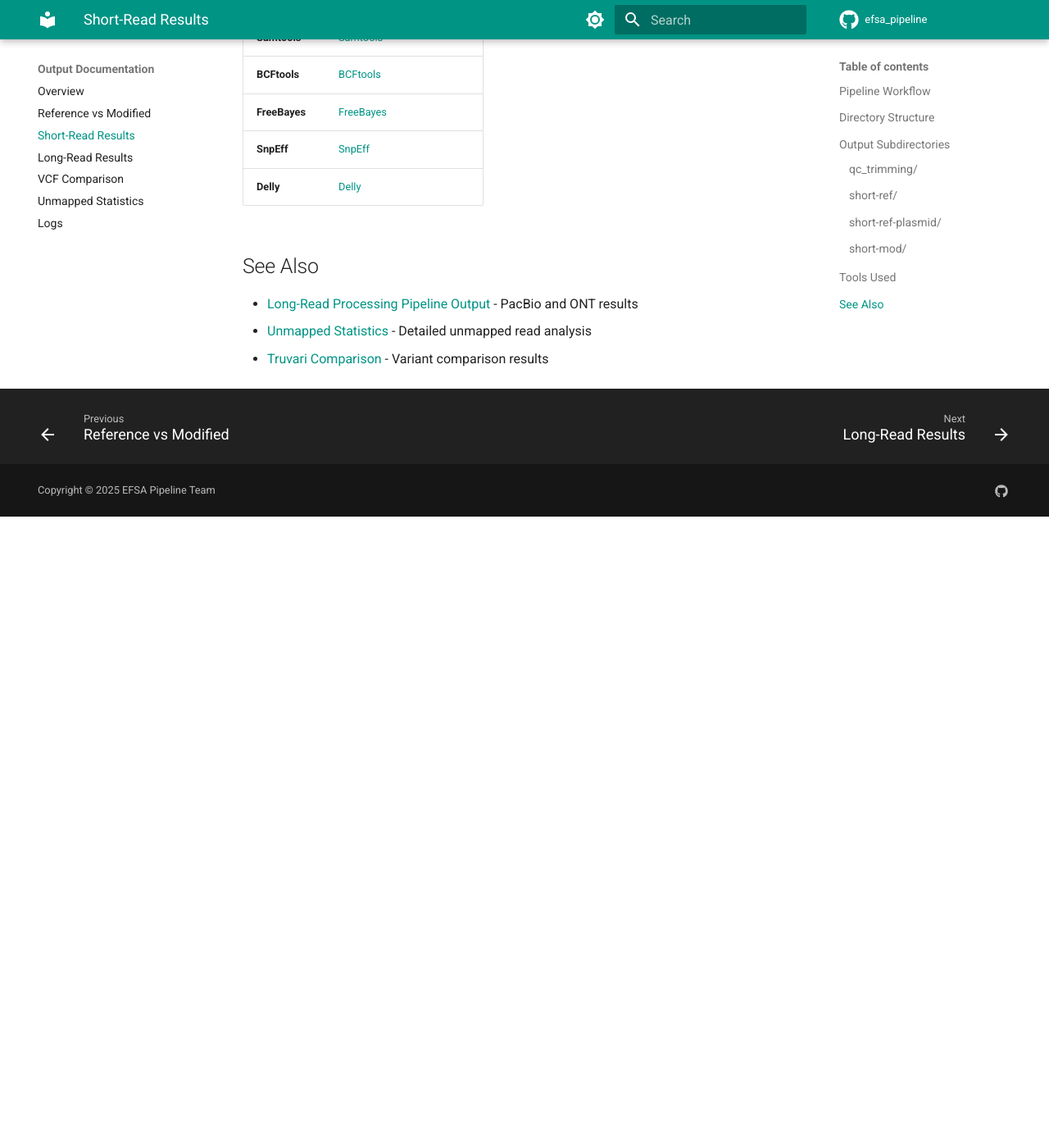
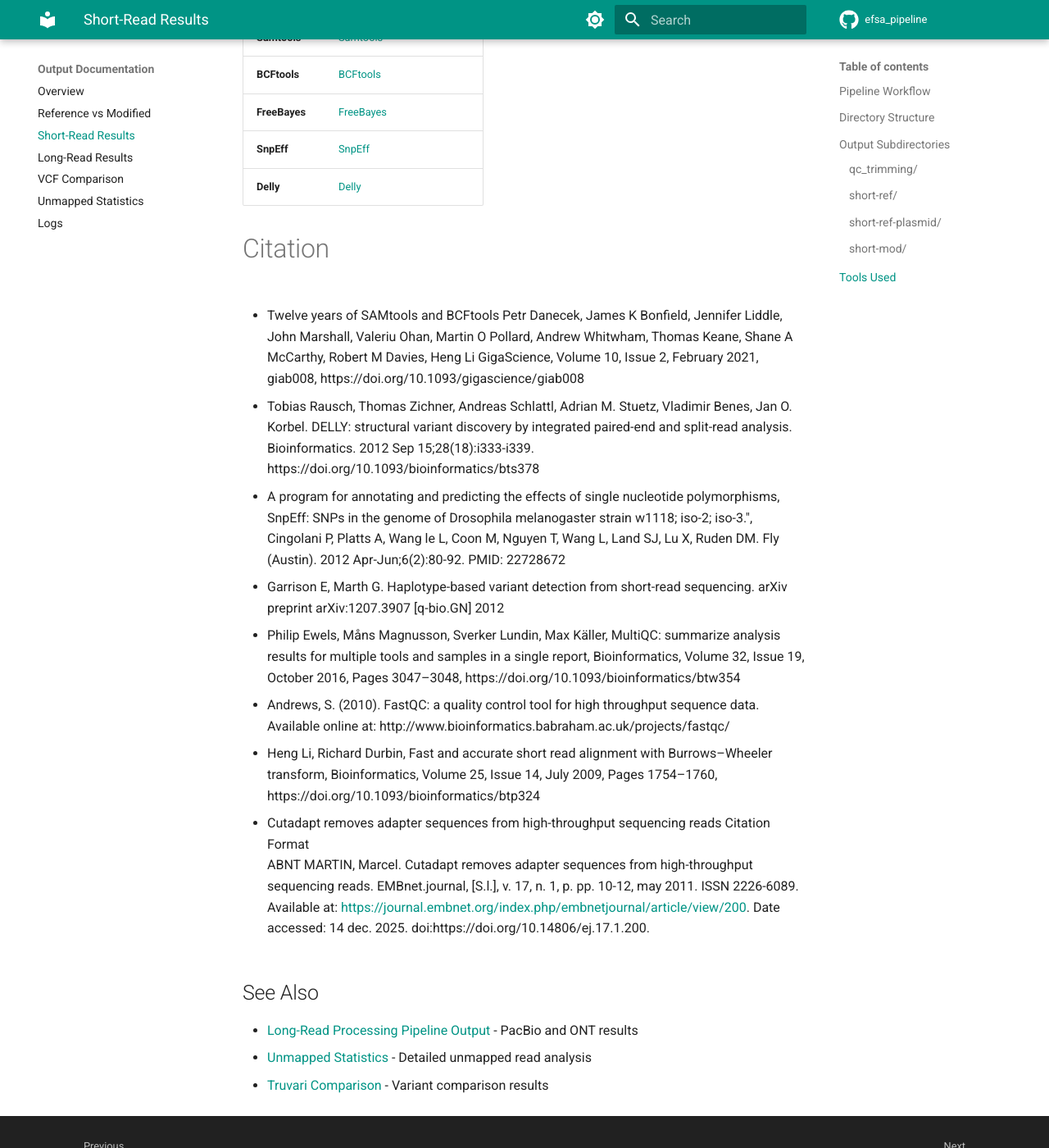
Before and after one commit to denisHanch/efsa_pipeline, an MkDocs documentation site: the page built from docs/outputs/illumina.md, in a window 1280 px wide and 1400 px high, scrolled down 3912 px. Shown: the whole window at 82% size. Built offline with MkDocs 1.6.1 and Material for MkDocs 9.7.7, drawn with Linux system fonts in a browser that asks for light colours; comment, search, counter and statistics services are not loaded; before the commit the page ends 4542 px from its top, so only the background shows below that.

Commit message:
EFSA-94: fast fixes & adding citation for tools

```diff
--- a/docs/outputs/illumina.md
+++ b/docs/outputs/illumina.md
@@ -210,12 +210,38 @@
 | **FastQC**      | [FastQC](https://www.bioinformatics.babraham.ac.uk/projects/fastqc/) |
 | **MultiQC**     | [MultiQC](https://multiqc.info/)                                     |
 | **BWA**         | [BWA](http://bio-bwa.sourceforge.net/)                               |
-| **Picard**      | [Picard](https://broadinstitute.github.io/picard/)                   |
-| **Samtools**    | [Samtools](http://www.htslib.org/)                                   |
-| **BCFtools**    | [BCFtools](http://www.htslib.org/)                                   |
+| **Picard**      | [Picard](https://gatk.broadinstitute.org/hc/en-us/articles/360040507751-CollectAlignmentSummaryMetrics-Picard)                   |
+| **Samtools**    | [Samtools](https://www.htslib.org/doc/samtools.html)                 |
+| **BCFtools**    | [BCFtools](https://samtools.github.io/bcftools/)                     |
 | **FreeBayes**   | [FreeBayes](https://github.com/freebayes/freebayes)                  |
 | **SnpEff**      | [SnpEff](http://snpeff.sourceforge.net/)                             |
 | **Delly**       | [Delly](https://github.com/dellytools/delly)                         |
+
+# Citation
+
+* Twelve years of SAMtools and BCFtools
+Petr Danecek, James K Bonfield, Jennifer Liddle, John Marshall, Valeriu Ohan, Martin O Pollard, Andrew Whitwham, Thomas Keane, Shane A McCarthy, Robert M Davies, Heng Li GigaScience, Volume 10, Issue 2, February 2021, giab008, https://doi.org/10.1093/gigascience/giab008
+
+* Tobias Rausch, Thomas Zichner, Andreas Schlattl, Adrian M. Stuetz, Vladimir Benes, Jan O. Korbel.
+DELLY: structural variant discovery by integrated paired-end and split-read analysis.
+Bioinformatics. 2012 Sep 15;28(18):i333-i339.
+https://doi.org/10.1093/bioinformatics/bts378
+
+* A program for annotating and predicting the effects of single nucleotide polymorphisms, SnpEff: SNPs in the genome of Drosophila melanogaster strain w1118; iso-2; iso-3.", Cingolani P, Platts A, Wang le L, Coon M, Nguyen T, Wang L, Land SJ, Lu X, Ruden DM. Fly (Austin). 2012 Apr-Jun;6(2):80-92. PMID: 22728672
+
+* Garrison E, Marth G. Haplotype-based variant detection from short-read sequencing. arXiv preprint arXiv:1207.3907 [q-bio.GN] 2012
+
+* Philip Ewels, Måns Magnusson, Sverker Lundin, Max Käller, MultiQC: summarize analysis results for multiple tools and samples in a single report, Bioinformatics, Volume 32, Issue 19, October 2016, Pages 3047–3048, https://doi.org/10.1093/bioinformatics/btw354
+
+* Andrews, S. (2010). FastQC: a quality control tool for high throughput sequence data. Available online at: http://www.bioinformatics.babraham.ac.uk/projects/fastqc/
+
+* Heng Li, Richard Durbin, Fast and accurate short read alignment with Burrows–Wheeler transform, Bioinformatics, Volume 25, Issue 14, July 2009, Pages 1754–1760, https://doi.org/10.1093/bioinformatics/btp324
+
+*
+Cutadapt removes adapter sequences from high-throughput sequencing reads
+Citation Format
+ABNT
+MARTIN, Marcel. Cutadapt removes adapter sequences from high-throughput sequencing reads. EMBnet.journal, [S.l.], v. 17, n. 1, p. pp. 10-12, may 2011. ISSN 2226-6089. Available at: <https://journal.embnet.org/index.php/embnetjournal/article/view/200>. Date accessed: 14 dec. 2025. doi:https://doi.org/10.14806/ej.17.1.200.
 
 
 ## See Also
```
Also changed, not shown: README.md (+14 -13 lines), docs/nextflow/running-pipeline.md (+2 -0 lines), docs/outputs/fasta-ref-mod.md (+11 -4 lines), docs/outputs/long-reads.md (+24 -4 lines), docs/outputs/truvari.md (+9 -2 lines).
